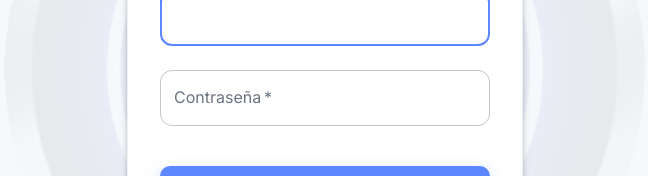
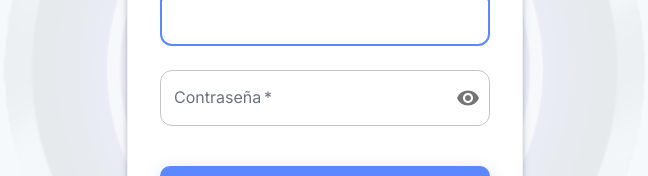
Before and after one commit to sebasmedcol/eventsManagement-frontend, a React (Vite) app: page /login in a window 1280 px wide. Shown: the part 363-539 px from the top of the page, without its empty margins (315-963 px from the left). Built offline with nearby package versions, Linux system fonts and the light colour scheme.

Commit message:
boton de vista de contraseña en login

```diff
--- a/src/pages/Login.jsx
+++ b/src/pages/Login.jsx
@@ -11,12 +11,19 @@
 import Avatar from '@mui/material/Avatar';
 import LockOutlinedIcon from '@mui/icons-material/LockOutlined';
 import CircularProgress from '@mui/material/CircularProgress';
+import InputAdornment from '@mui/material/InputAdornment';
+import IconButton from '@mui/material/IconButton';
+import Visibility from '@mui/icons-material/Visibility';
+import VisibilityOff from '@mui/icons-material/VisibilityOff';
 
 const Login = () => {
   const [formData, setFormData] = useState({
     nombreUsuario: '',
     password: ''
   });
+  const [showPassword, setShowPassword] = useState(false);
+
+  const handleClickShowPassword = () => setShowPassword((show) => !show);
 
   const { nombreUsuario, password } = formData;
   const { login, isAuthenticated, error, loading } = useContext(AuthContext);
@@ -94,13 +101,26 @@
               fullWidth
               name="password"
               label="Contraseña"
-              type="password"
+              type={showPassword ? 'text' : 'password'}
               id="password"
               autoComplete="current-password"
               value={password}
               onChange={onChange}
               variant="outlined"
               sx={{ mb: 3 }}
+              InputProps={{
+                endAdornment: (
+                  <InputAdornment position="end">
+                    <IconButton
+                      aria-label="toggle password visibility"
+                      onClick={handleClickShowPassword}
+                      edge="end"
+                    >
+                      {showPassword ? <VisibilityOff /> : <Visibility />}
+                    </IconButton>
+                  </InputAdornment>
+                )
+              }}
             />
 
             <Button
```
